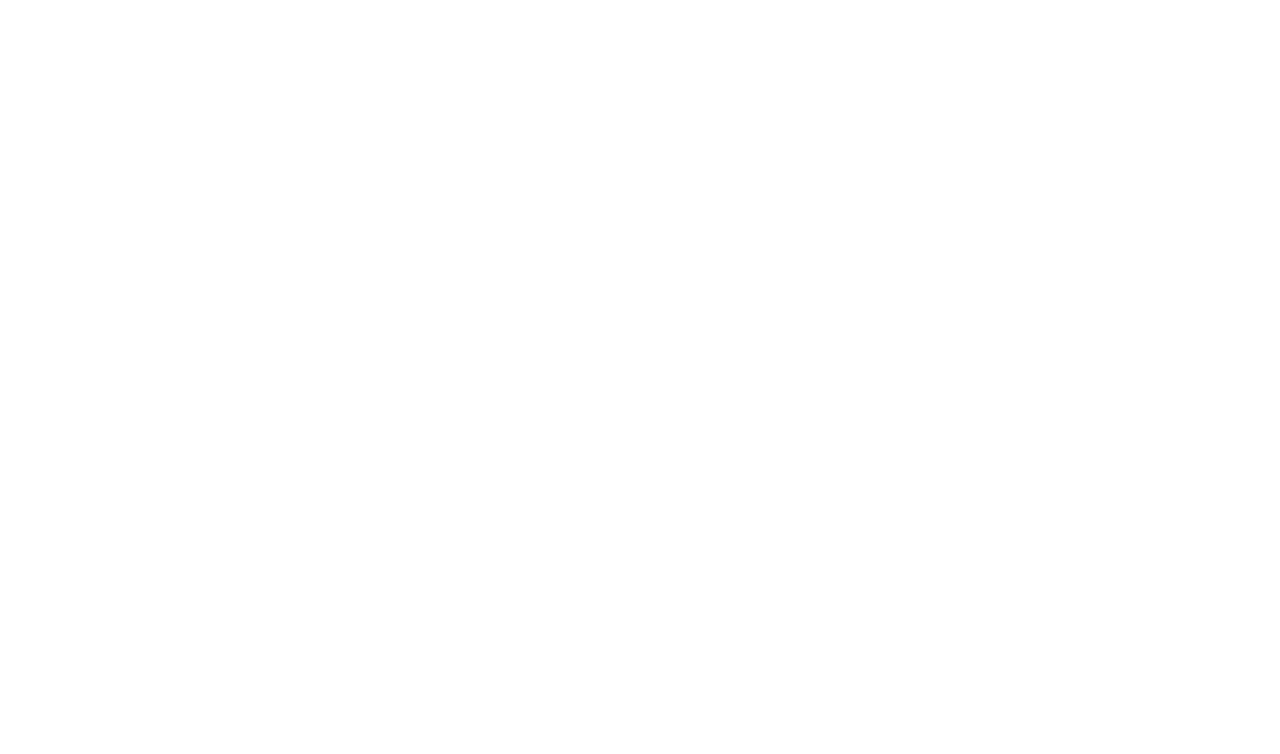
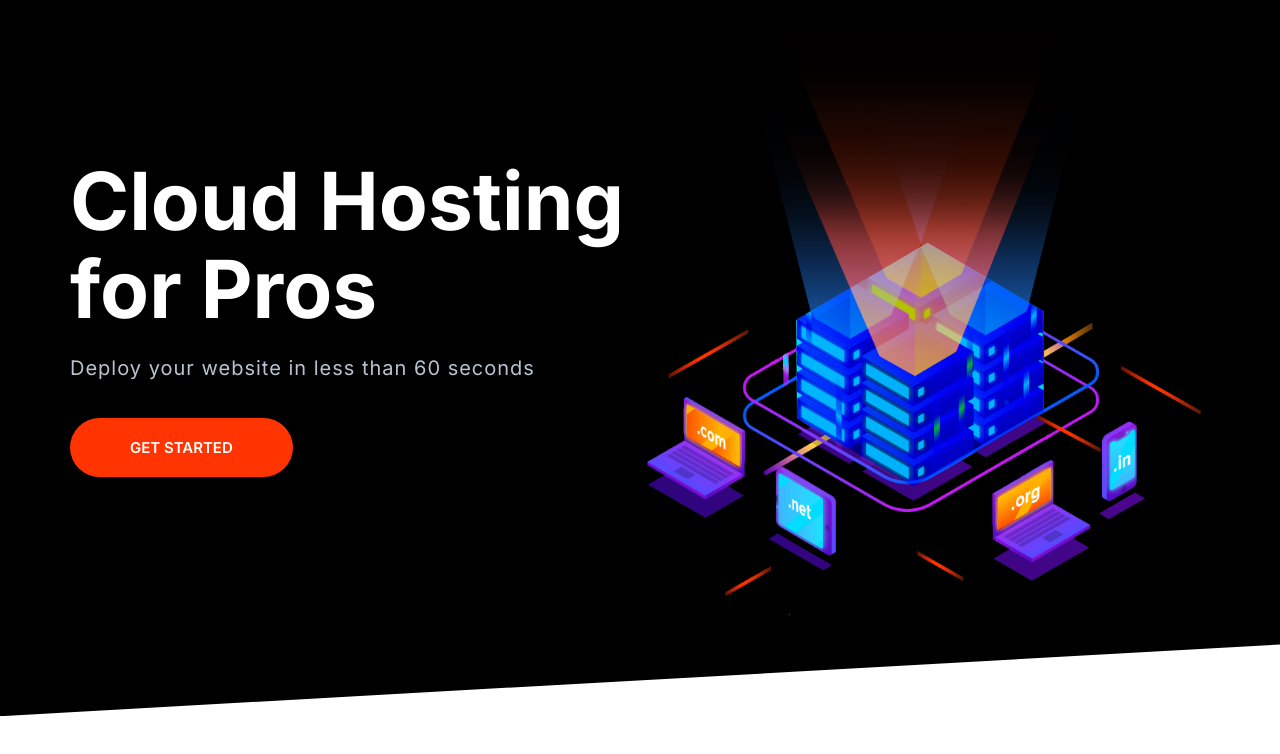
Before and after one commit to otabekisamboyev/moshify, a plain HTML site: page index.html in a window 1280 px wide. Drawn offline with Linux system fonts and the light colour scheme; a web font is replaced by a local one.

Commit message:
Built the hero header.

```diff
--- a/css/styles.css
+++ b/css/styles.css
@@ -34,6 +34,7 @@ h2,
 h3 {
   color: var(--color-headings);
   margin-bottom: 1rem;
+  line-height: 1.1;
 }
 
 h1 {
@@ -666,3 +667,29 @@ a {
     border: 0;
   }
 }
+
+/* Hero */
+.hero {
+  clip-path: polygon(0% 0%, 100% 0%, 100% 90%, 0% 100%);
+}
+.hero__tagline {
+  font-size: 2rem;
+  color: #b9c3cf;
+  letter-spacing: 1px;
+  margin: 2rem 0 5rem;
+}
+
+.hero__image {
+  width: 100%;
+}
+
+@media screen and (min-width: 768px) {
+  .hero {
+    padding-top: 0;
+  }
+
+  .hero__content {
+    text-align: left;
+    align-self: center;
+  }
+}
--- a/index.html
+++ b/index.html
@@ -14,6 +14,18 @@
     <link rel="stylesheet" href="css/styles.css" />
   </head>
   <body>
+    <section class="block block--dark blcok--dark block--skewed-left hero">
+      <div class="container grid grid--1x2">
+        <header class="block__header hero__content">
+          <h1 class="block__heading">Cloud Hosting for Pros</h1>
+          <p class="hero__tagline">
+            Deploy your website in less than 60 seconds
+          </p>
+          <a href="#" class="btn btn--accent btn--stretched">Get Started</a>
+        </header>
+        <img class="hero__image" src="images/banner.png" alt="" />
+      </div>
+    </section>
     <script src="js/main.js"></script>
   </body>
 </html>
```
Also changed, not shown: images/banner.png (added).
